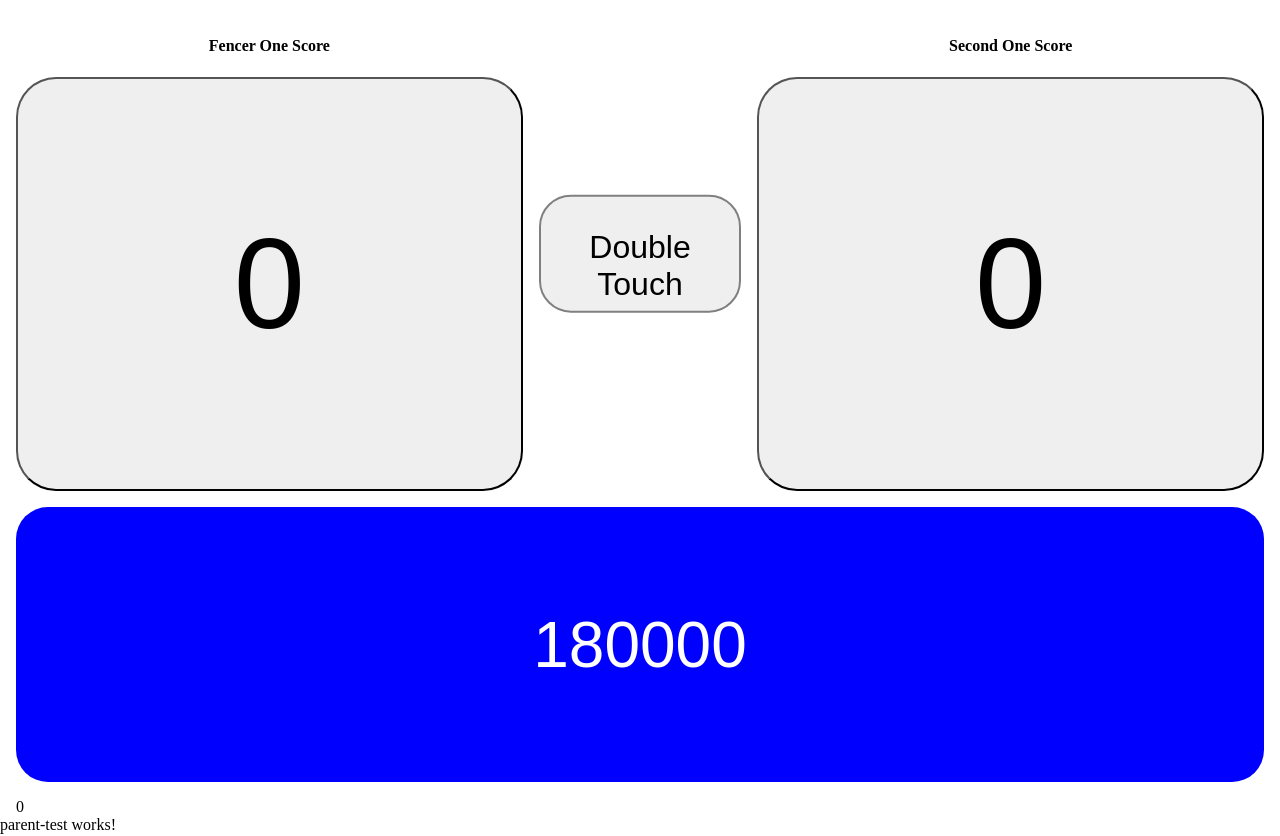
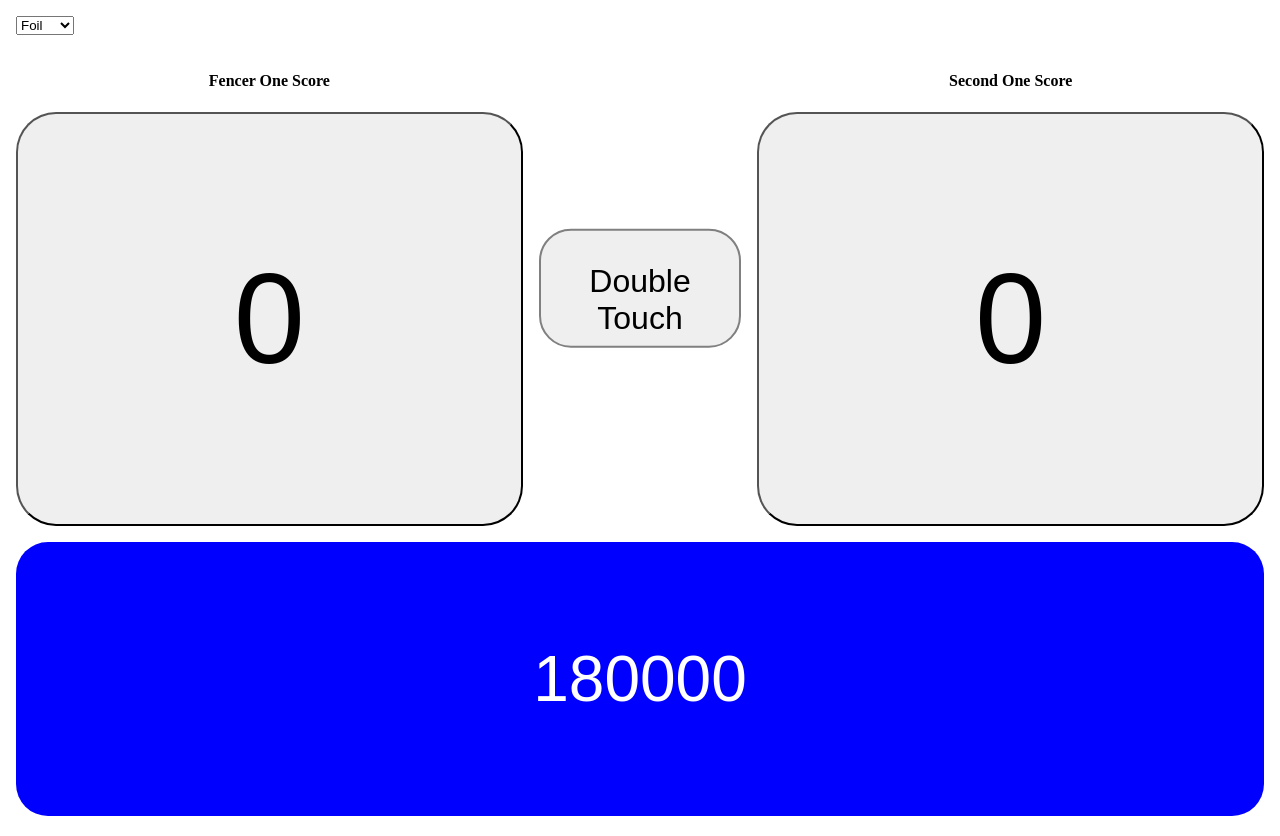
Before and after one commit to mrfett/angular-rxjs-scorekeeper, an Angular app: page / in a window 1280 px wide. Shown: the top 836 px of the page. Built offline with nearby package versions, Linux system fonts and the light colour scheme.

Commit message:
Weapon select working

```diff
--- /dev/null
+++ b/src/app/WeaponTypes.enum.ts
@@ -0,0 +1,5 @@
+export enum WeaponTypesEnum {
+    foil = "foil",
+    epee = "epee",
+    saber = "saber"
+  }
--- a/src/app/app.component.html
+++ b/src/app/app.component.html
@@ -10,4 +10,4 @@
 </div> -->
 
 <div class="app-bout"></div>
-<div class="app-parent-test"></div>
+<!-- <div class="app-parent-test"></div> -->
--- a/src/app/app.module.ts
+++ b/src/app/app.module.ts
@@ -8,9 +8,10 @@ import { FencerComponent } from './fencer/fencer.component';
 import { DoubleTouchComponent } from './double-touch/double-touch.component';
 import { ParentTestComponent } from './parent-test/parent-test.component';
 import { ChildTestComponent } from './child-test/child-test.component';
+import { WeaponSelectComponent } from './weapon-select/weapon-select.component';
 
 @NgModule({
-  declarations: [AppComponent, TestComponent, BoutComponent, FencerComponent, DoubleTouchComponent, ParentTestComponent, ChildTestComponent],
+  declarations: [AppComponent, TestComponent, BoutComponent, FencerComponent, DoubleTouchComponent, ParentTestComponent, ChildTestComponent, WeaponSelectComponent],
   imports: [BrowserModule],
   providers: [],
   bootstrap: [AppComponent]
--- a/src/app/bout.ts
+++ b/src/app/bout.ts
@@ -1,7 +1,8 @@
 import { Fencer } from "./fencer";
+import { WeaponTypesEnum } from "./WeaponTypes.enum";
 
 export class Bout {
-  weapon: weapon = weapon.epee;
+  weapon: WeaponTypesEnum = WeaponTypesEnum.epee;
   timeLeft: number = 3 * 60 * 1000;
   status: string = "paused";
   fencers: Fencer[] = [
@@ -11,9 +12,3 @@ export class Bout {
   fencerA: Fencer = new Fencer();
   fencerB: Fencer = new Fencer();
 }
-
-const enum weapon {
-  foil = "foil",
-  epee = "epee",
-  saber = "saber"
-}
--- a/src/app/bout/bout.component.html
+++ b/src/app/bout/bout.component.html
@@ -1,4 +1,5 @@
 <div class="bout" *ngIf="boutAction$ | async as bout">
+  <div class="app-weapon-select" [updateWeapon]="changeWeapon"></div>
   <div class="fencers">
     <app-fencer param="Fencer Test" [initialFencer]="bout.fencers[0]" [incrementScore]="incrementScore"></app-fencer>
     <div class="app-double-touch" *ngIf="bout.weapon === 'epee'" [doubleTouch]="doubleTouch"></div>
@@ -7,6 +8,4 @@
   <button *ngIf="bout.weapon !== 'saber'" class="button timer" [ngClass]="bout.status" (click)="toggleStatus(bout)">
     {{bout.timeLeft}}
   </button>
-
-  <div>{{bout.fencers[0].score}}</div>
 </div>
--- a/src/app/bout/bout.component.ts
+++ b/src/app/bout/bout.component.ts
@@ -8,6 +8,7 @@ import { BehaviorSubject, interval, timer, Observable } from "rxjs";
 import {tap, map } from "rxjs/operators";
 import { Bout } from "../bout";
 import { Fencer } from "../fencer";
+import { WeaponTypesEnum } from "../WeaponTypes.enum";
 
 @Component({
   selector: ".app-bout",
@@ -21,15 +22,7 @@ export class BoutComponent implements OnInit {
   boutSubject = new BehaviorSubject<Bout>(this.defaultBout);
   boutAction$ = this.boutSubject.asObservable();
 
-  // currentBout$ = this.boutAction$.pipe(
-  //   tap(bout => console.log("Bout", bout))
-  // ).subscribe();
-
-  // timer$ = interval(1000)
-  //   .pipe
-  //   map((bout) => (bout.timeLeft = bout.timeLeft - 1))
-  //   tap((bout: Bout) => console.log(bout))
-  //   ();
+  public weaponTypes = Object.values(WeaponTypesEnum);
 
   constructor() {}
 
@@ -55,8 +48,7 @@ export class BoutComponent implements OnInit {
 
   public incrementScore = (fencerToUpdate:Fencer) => {
     console.log("Increment Score Called.");
-    const currentBout = this.boutSubject.getValue();
-    let updatedBout = {...currentBout};
+    let updatedBout = {...this.boutSubject.getValue()};
     updatedBout.fencers.map((fencer) => {
       fencer === fencerToUpdate ? fencer.score = fencer.score + 1 : fencer.score = fencer.score;
     });
@@ -67,10 +59,13 @@ export class BoutComponent implements OnInit {
     console.log("Double Touch Called.");
     const updatedBout = {...this.boutSubject.getValue()};
     updatedBout.fencers.map((fencer) => fencer.score++);
-    // let newBout = {...currentBout};
-    // newBout.fencers.map((fencer) => {
-    //   fencer.score++;
-    // })
+    this.boutSubject.next(updatedBout);
+  }
+
+  changeWeapon = (weapon:WeaponTypesEnum):void => {
+    console.log("Change Weapon Called.");
+    let updatedBout = {...this.boutSubject.getValue()};
+    updatedBout.weapon = weapon;
     this.boutSubject.next(updatedBout);
   }
 }
--- /dev/null
+++ b/src/app/weapon-select/weapon-select.component.css
@@ -0,0 +1,4 @@
+select,
+select option {
+    text-transform:capitalize
+}
--- /dev/null
+++ b/src/app/weapon-select/weapon-select.component.html
@@ -0,0 +1,3 @@
+<select #weaponSelect (change)="this.updateWeapon(weaponSelect.value)" >
+    <option class="weapon-option" *ngFor="let weapon of weaponTypes" [value]="weapon" >{{weapon}}</option>
+</select>
--- /dev/null
+++ b/src/app/weapon-select/weapon-select.component.ts
@@ -0,0 +1,20 @@
+import { Component, Input, OnInit } from '@angular/core';
+import { WeaponTypesEnum } from '../WeaponTypes.enum';
+
+@Component({
+  selector: '.app-weapon-select',
+  templateUrl: './weapon-select.component.html',
+  styleUrls: ['./weapon-select.component.css']
+})
+export class WeaponSelectComponent implements OnInit {
+
+  @Input() updateWeapon: (weapon:WeaponTypesEnum) => void;
+
+  weaponTypes = Object.values(WeaponTypesEnum);
+
+  constructor() { }
+
+  ngOnInit(): void {
+  }
+
+}
```
Also changed, not shown: 1 other file (tests, documents, lock files or other folders).
